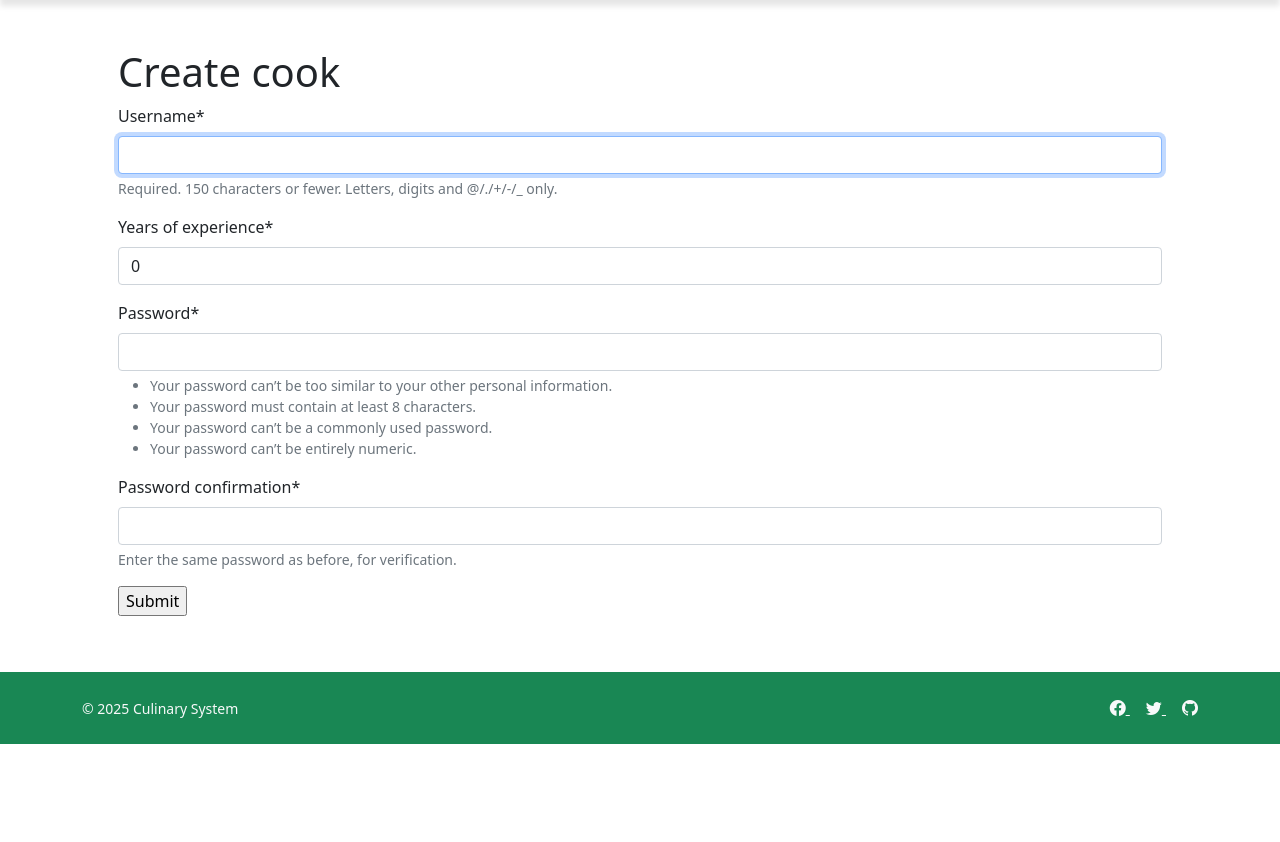
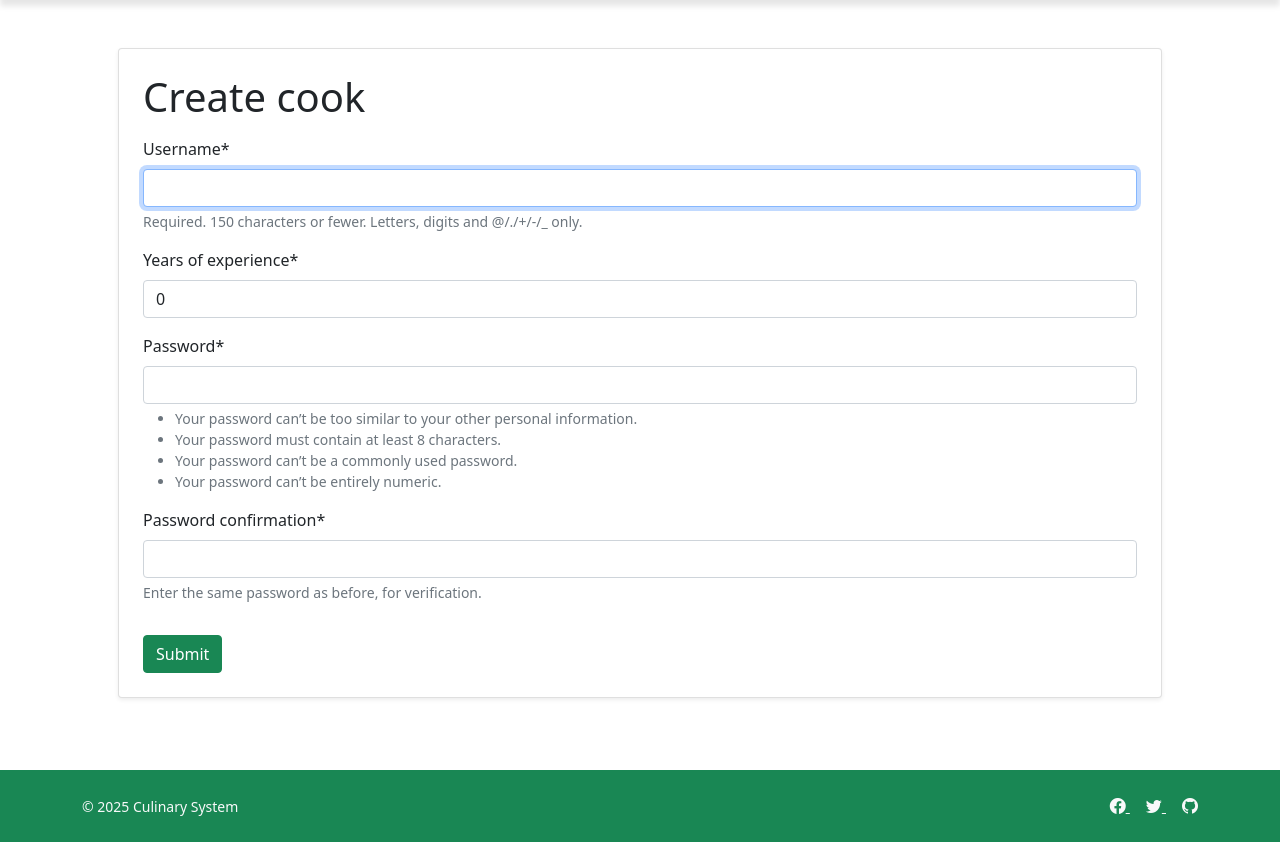
Before and after one commit to sachavskyi/culinary-system, a Django app: page /cooks/create/ in a window 1280 px wide. Shown: the part 56-898 px from the top of the page. Before the commit the page ends 800 px from the top, so only its background shows below. Run offline with Django 5.2, Linux system fonts and the light colour scheme; the visitor is signed in with stand-in values (Sample User, id 1); some libraries are stand-ins or nearby versions.

Commit message:
feat: improve form page UI

```diff
--- a/templates/includes/form.html
+++ b/templates/includes/form.html
@@ -1,7 +1,11 @@
 {% load crispy_forms_filters %}
-<h1>{{ object|yesno:"Update,Create" }} {{ model }}</h1>
-<form method="post">
-  {% csrf_token %}
-  {{ form|crispy }}
-  <input type="submit" value="Submit">
-</form>
+
+<div class="card shadow-sm p-4 mb-4">
+  <h1 class="mb-3">{{ object|yesno:"Update,Create" }} {{ model }}</h1>
+
+  <form method="post">
+    {% csrf_token %}
+    {{ form|crispy }}
+    <button type="submit" class="btn btn-success mt-3">Submit</button>
+  </form>
+</div>
```
